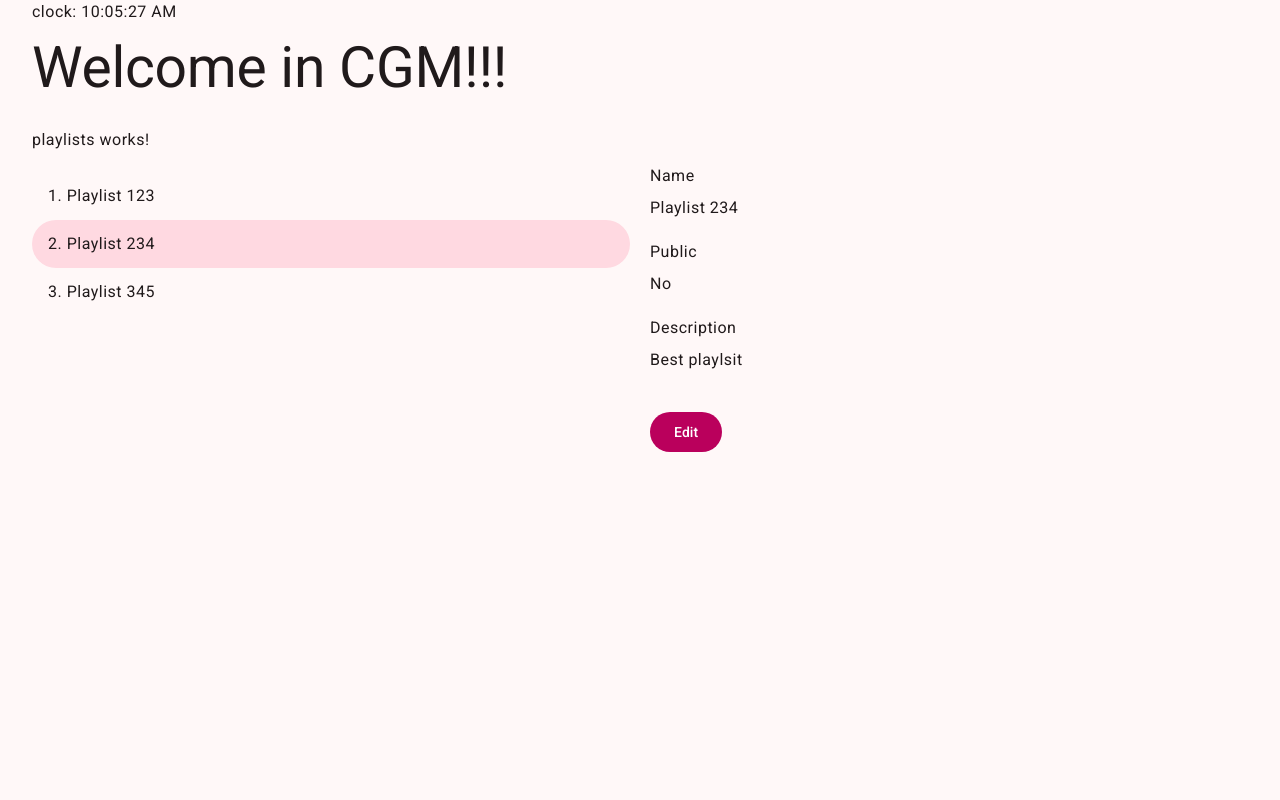
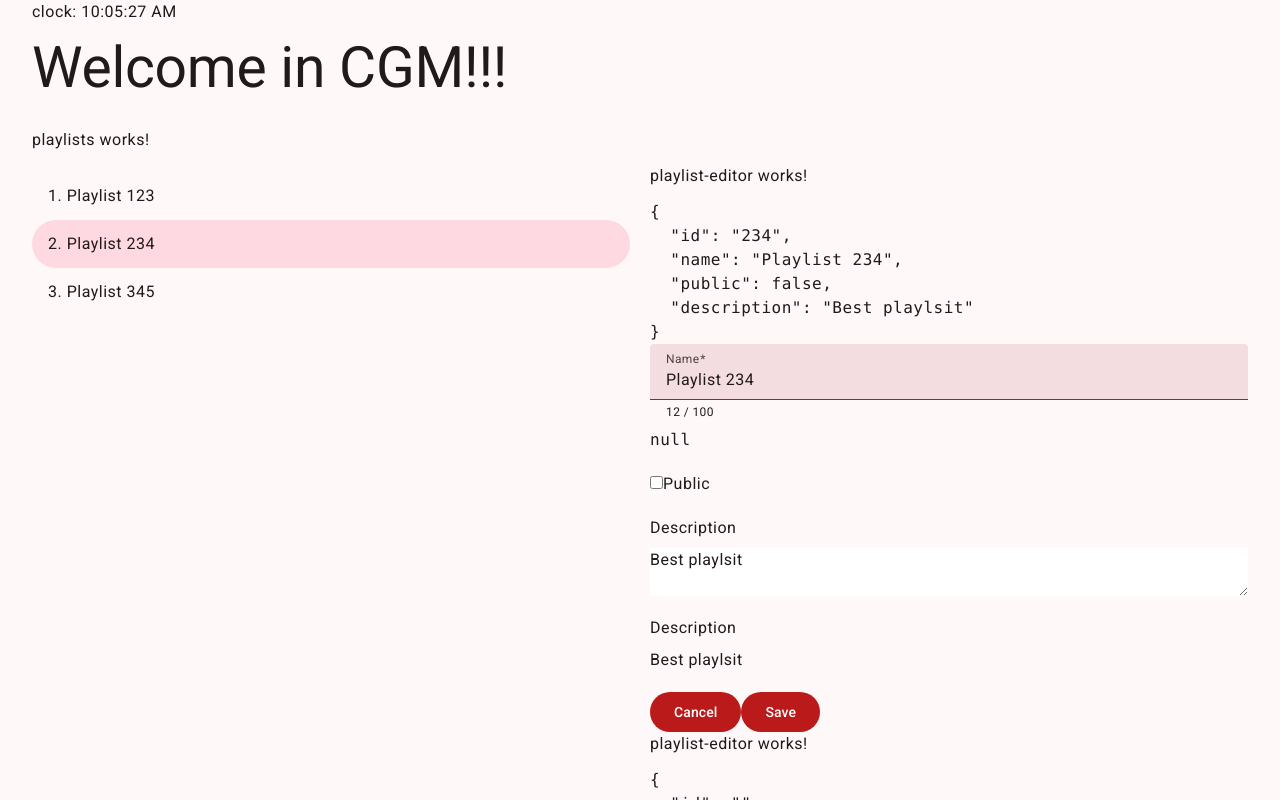
Before and after one commit to ev45ive/bottega-cgm-angular, an Angular app: page /playlists in a window 1280 px wide. Both pictures are taken after a click on the button "Edit". Shown: the top 800 px of the page. Built offline with nearby package versions, Linux system fonts and the light colour scheme.

Commit message:
@Input() playlist?: Playlist = EMPTY_PLAYLIST;

```diff
--- a/src/app/playlists/components/playlist-editor/playlist-editor.component.html
+++ b/src/app/playlists/components/playlist-editor/playlist-editor.component.html
@@ -1,3 +1,4 @@
+<div *ngIf="playlist">
   <p>playlist-editor works!</p>
 
   <pre>{{ playlist | json }}</pre>
@@ -54,13 +55,9 @@
     </div>
 
     <div>
+      <button mat-flat-button color="warn" (click)="close()">Cancel</button>
 
-    <button mat-flat-button color="warn" (click)="close()">
-      Cancel
-    </button>
-
-    <button mat-flat-button color="warn" (click)="submit()">
-      Save
-    </button>
+      <button mat-flat-button color="warn" (click)="submit()">Save</button>
     </div>
   </div>
+</div>
--- a/src/app/playlists/components/playlist-editor/playlist-editor.component.ts
+++ b/src/app/playlists/components/playlist-editor/playlist-editor.component.ts
@@ -19,6 +19,12 @@ import {
 import { NgModel } from '@angular/forms';
 import { Playlist } from '../playlist-list/Playlist';
 
+const EMPTY_PLAYLIST = {
+  id: '',
+  name: '',
+  public: false,
+  description: '',
+};
 // Command pattern
 // class PlaylsitEditCommand{
 //   readonly type = 'Playlist Edit'
@@ -37,7 +43,8 @@ import { Playlist } from '../playlist-list/Playlist';
   ],
 })
 export class PlaylistEditorComponent {
-  @Input({ required: true }) playlist!: Playlist;
+  @Input() playlist?: Playlist = EMPTY_PLAYLIST;
+
   @Output() cancel = new EventEmitter<void>();
   @Output() save = new EventEmitter<Playlist>();
 
--- a/src/app/playlists/containers/playlists-view/playlists-view.component.html
+++ b/src/app/playlists/containers/playlists-view/playlists-view.component.html
@@ -15,13 +15,19 @@
         [playlist]="selected"
         (edit)="showEditor()"
       />
-<!--
+
       <app-playlist-editor
         *ngSwitchCase="'editor'"
         [playlist]="selected"
         (cancel)="showDetails()"
         (save)="savePlaylist($event)"
-      /> -->
+      />
+
+      <app-playlist-editor
+        *ngSwitchCase="'editor'"
+        (cancel)="showDetails()"
+        (save)="savePlaylist($event)"
+      />
 
     </ng-container>
   </div>
```
Lines whose indentation alone changed are shown as unchanged.
